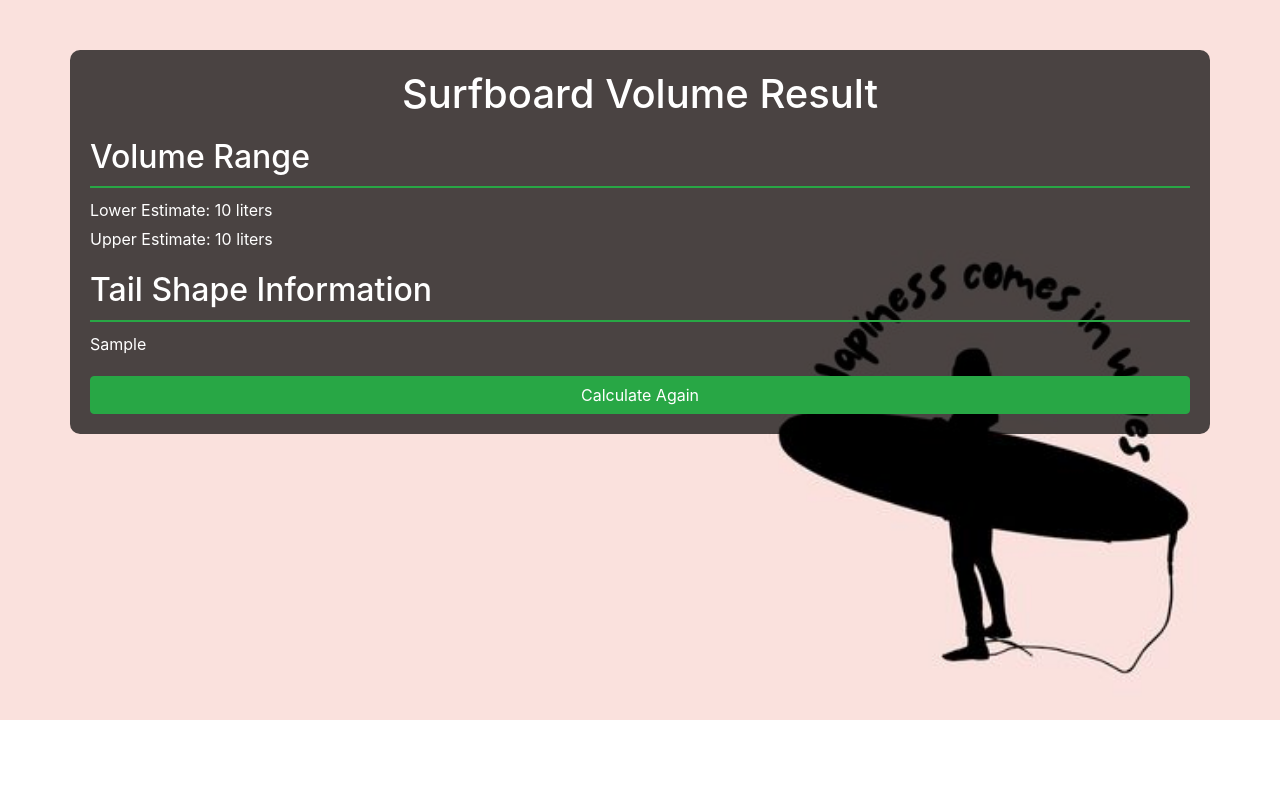
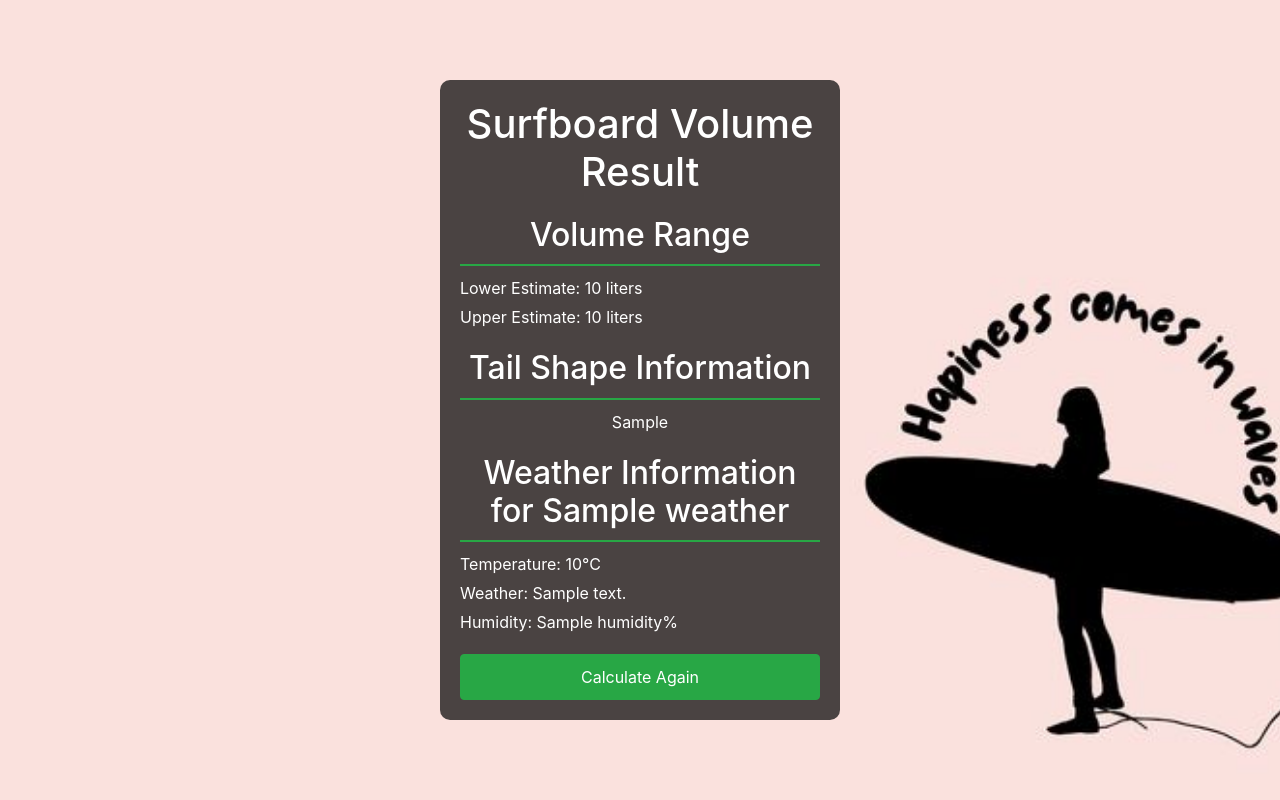
Before and after one commit to Catash37/surfsapp, a Flask app: template templates/result.html in a window 1280 px wide. Run offline with Flask 3, Linux system fonts and the light colour scheme; the template is opened without the code that fills it: most values are stand-ins (such as "Sample title", 1, 10 or a date in 2020); some libraries are stand-ins or nearby versions.

Commit message:
Update result.html

```diff
--- a/templates/result.html
+++ b/templates/result.html
@@ -1,8 +1,8 @@
-<!doctype html>
+<!DOCTYPE html>
 <html lang="en">
 <head>
-    <meta charset="utf-8">
-    <meta name="viewport" content="width=device-width, initial-scale=1, shrink-to-fit=no">
+    <meta charset="UTF-8">
+    <meta name="viewport" content="width=device-width, initial-scale=1.0">
     <title>Surfboard Volume Result</title>
     <link rel="stylesheet" href="https://stackpath.bootstrapcdn.com/bootstrap/4.3.1/css/bootstrap.min.css">
     <style>
@@ -11,27 +11,23 @@
             background-size: cover;
             background-repeat: no-repeat;
             color: #fff;
+            margin: 0;
+            padding: 0;
+            height: 100vh;
+            display: flex;
+            justify-content: center;
+            align-items: center;
         }
         .container {
             background-color: rgba(0, 0, 0, 0.7);
             padding: 20px;
             border-radius: 10px;
-            margin-top: 50px;
+            width: 100%;
+            max-width: 400px;
+            text-align: center;
         }
         h1 {
-            text-align: center;
             margin-bottom: 20px;
-        }
-        .btn-primary {
-            background-color: #28a745;
-            border-color: #28a745;
-        }
-        ul {
-            list-style-type: none;
-            padding: 0;
-        }
-        li {
-            margin: 5px 0;
         }
         .section {
             margin-bottom: 20px;
@@ -40,6 +36,21 @@
             border-bottom: 2px solid #28a745;
             padding-bottom: 10px;
             margin-bottom: 10px;
+        }
+        ul {
+            list-style-type: none;
+            padding: 0;
+            margin: 0;
+            text-align: left;
+        }
+        li {
+            margin: 5px 0;
+        }
+        .btn-primary {
+            background-color: #28a745;
+            border-color: #28a745;
+            width: 100%;
+            padding: 10px;
         }
     </style>
 </head>
@@ -60,7 +71,23 @@
             <p>{{ tail_info }}</p>
         </div>
 
-        <a href="{{ url_for('index') }}" class="btn btn-primary btn-block">Calculate Again</a>
+        {% if error %}
+        <div class="section">
+            <h2 class="text-danger">Error</h2>
+            <p class="text-danger">{{ error }}</p>
+        </div>
+        {% elif weather %}
+        <div class="section">
+            <h2>Weather Information for {{ weather.name }}</h2>
+            <ul>
+                <li>Temperature: {{ weather.main.temp }}°C</li>
+                <li>Weather: {{ weather.weather[0].description }}</li>
+                <li>Humidity: {{ weather.main.humidity }}%</li>
+            </ul>
+        </div>
+        {% endif %}
+
+        <a href="{{ url_for('index') }}" class="btn btn-primary">Calculate Again</a>
     </div>
 </body>
 </html>
```
